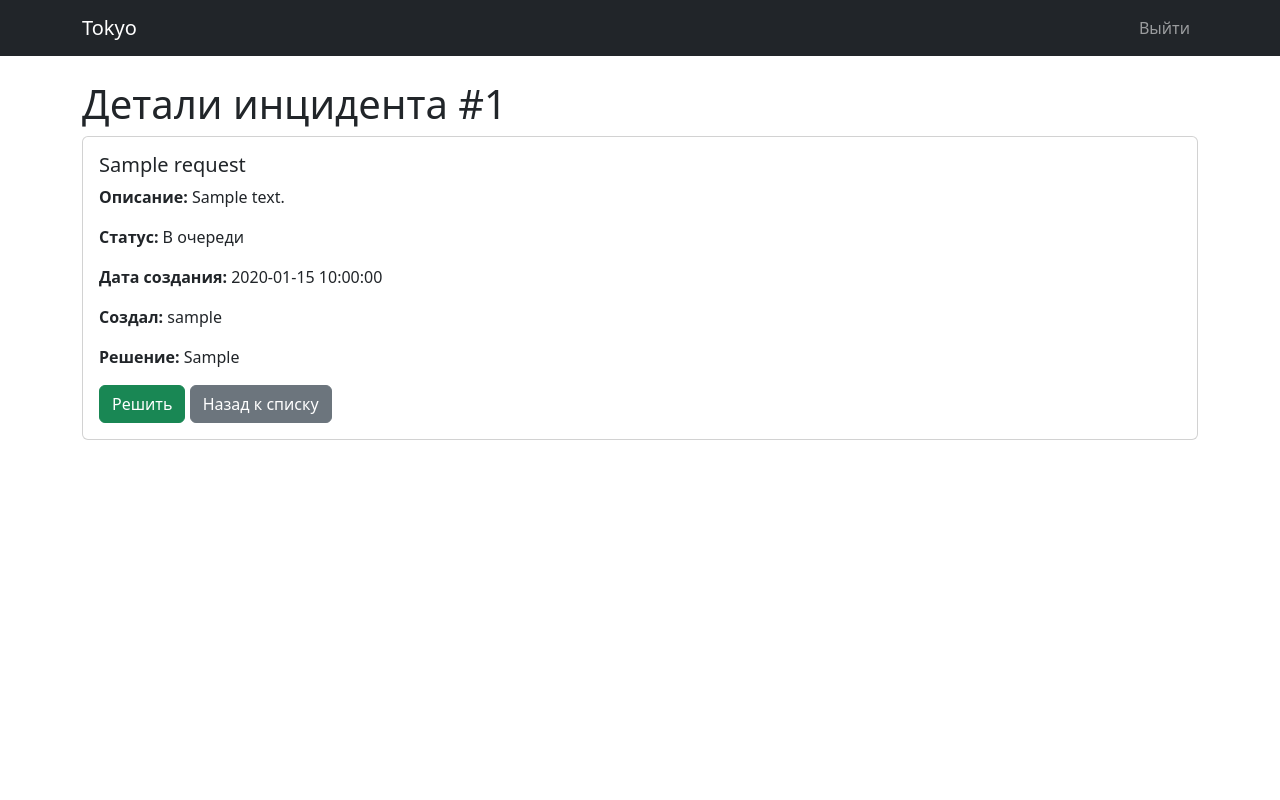
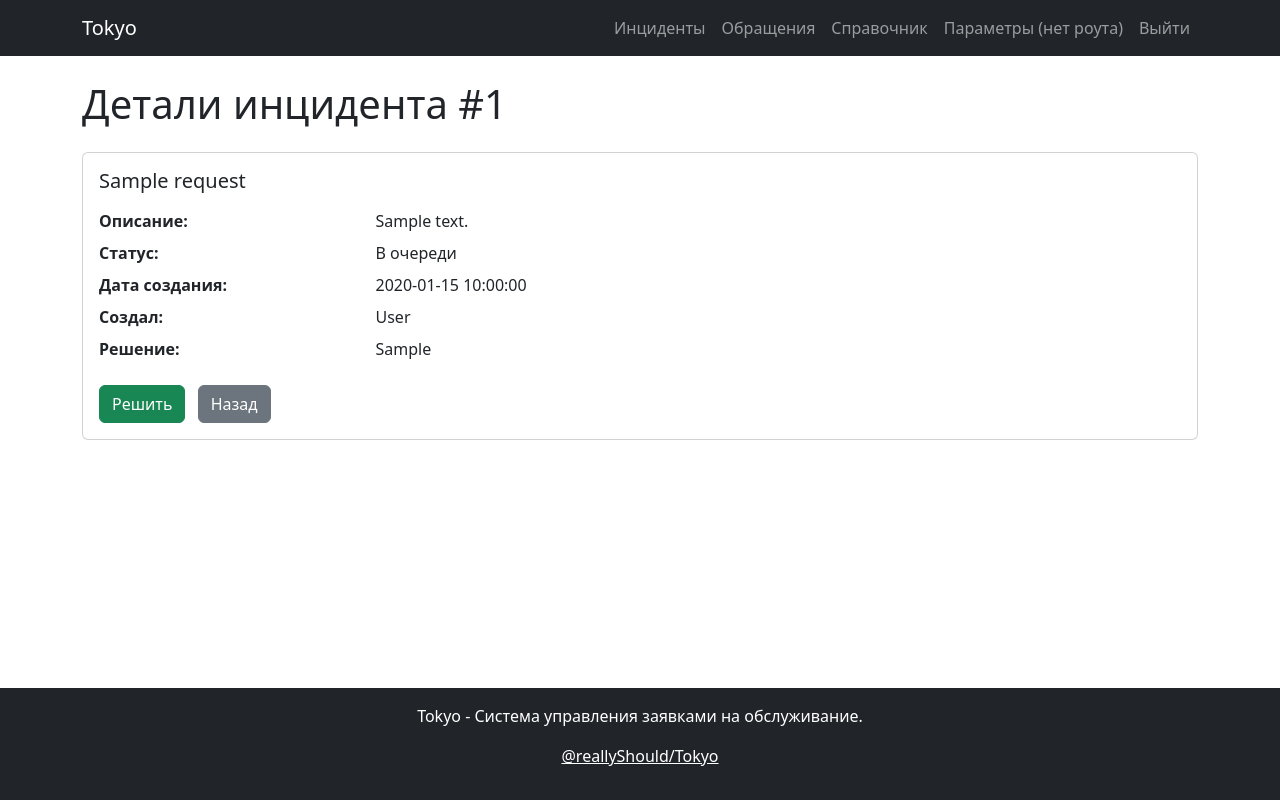
Before and after one commit to reallyShould/Tokyo, a Flask app: page /incidents/1 in a window 1280 px wide. Run offline with Flask 3, Linux system fonts and the light colour scheme; a user stored in the database is signed in; tables that the repository leaves empty hold one stand-in row (values such as "Sample post").

Commit message:
decadence

```diff
--- a/app.py
+++ b/app.py
@@ -10,6 +10,10 @@ app.config.from_object(Config)
 
 app.jinja_env.globals['get_username'] = Users.get_username_by_id
 app.jinja_env.globals['change_names'] = format_table.change_names
+app.jinja_env.globals['change_spec'] = format_table.change_spec
+app.jinja_env.globals['view_incident'] = incidents.view_incident
+app.jinja_env.globals['get_fullname'] = Users.get_fullname_by_id
+app.jinja_env.globals['check_none'] = format_table.check_none
 
 login_manager = LoginManager()
 login_manager.init_app(app)
--- a/format_table.py
+++ b/format_table.py
@@ -5,3 +5,18 @@ def change_names(status: str) -> str:
         "resolved": "Решён"
     }
     return status_mapping[status]
+
+def change_spec(name: str) -> str:
+    name_mapping = {
+        "user":"Пользователь",
+        "admin":"Администратор",
+        "system-adm":"Специалист",
+        None:"Не назначено"
+    }
+    return name_mapping[name]
+
+def check_none(text: str) -> str:
+    if text == None:
+        return "Не указано"
+    else:
+        return text
--- a/models.py
+++ b/models.py
@@ -27,7 +27,6 @@ class Users:
                 username TEXT UNIQUE NOT NULL,
                 fullname TEXT,
                 mail TEXT,
-                spec TEXT,
                 password_hash BLOB NOT NULL,
                 role TEXT NOT NULL DEFAULT 'user'
             )
@@ -131,3 +130,13 @@ class Users:
         if result:
             return result[0]
         return "Неизвестный пользователь"
+
+    def get_fullname_by_id(self, user_id):
+        conn = sqlite3.connect(config.Config.SQLALCHEMY_DATABASE_URI)
+        cursor = conn.cursor()
+        cursor.execute("SELECT fullname FROM users WHERE id = ?", (user_id,))
+        result = cursor.fetchone()
+        conn.close()
+        if result:
+            return result[0]
+        return "Имя не указано"
--- a/routes/incidents.py
+++ b/routes/incidents.py
@@ -24,9 +24,6 @@ def list_incidents():
 @incidents_bp.route('/incidents/<int:incident_id>')
 @login_required
 def view_incident(incident_id):
-    if not current_user.is_specialist():
-        abort(403)
-
     conn = sqlite3.connect(config.Config.SQLALCHEMY_DATABASE_URI)
     cursor = conn.cursor()
     cursor.execute("SELECT id, title, description, status, created_at, user_id, resolution FROM requests WHERE id = ?", (incident_id,))
@@ -36,9 +33,9 @@ def view_incident(incident_id):
         conn.close()
         abort(404)
 
-    cursor.execute("SELECT username FROM users WHERE id = ?", (incident[5],))
+    cursor.execute("SELECT username, fullname FROM users WHERE id = ?", (incident[5],))
     user = cursor.fetchone()
-    creator_username = user[0] if user else "Неизвестный пользователь"
+    creator_username = f"{user[1] if user[1] != None else user[0]} " if user else "Неизвестный пользователь"
     cursor.execute("SELECT status FROM requests WHERE id = ?", (incident[0],))
     status = change_names(cursor.fetchone()[0])
 
@@ -47,7 +44,8 @@ def view_incident(incident_id):
     return render_template('incident_detail.html',
                          incident=incident,
                          creator_username=creator_username,
-                         status=status)
+                         status=status,
+                         is_specialist=current_user.is_specialist)
 
 @incidents_bp.route('/resolve_incident/<int:incident_id>', methods=['GET', 'POST'])
 @login_required
--- a/templates/base.html
+++ b/templates/base.html
@@ -3,17 +3,38 @@
 <head>
     <title>Tokyo</title>
     <link href="https://cdn.jsdelivr.net/npm/bootstrap@5.3.0/dist/css/bootstrap.min.css" rel="stylesheet">
+    <style>
+        html, body {
+            height: 100%;
+            margin: 0;
+        }
+        body {
+            display: flex;
+            flex-direction: column;
+        }
+        main {
+            flex: 1 0 auto;
+        }
+        footer {
+            flex-shrink: 0;
+        }
+    </style>
 </head>
 <body>
     <nav class="navbar navbar-expand-lg navbar-dark bg-dark">
         <div class="container">
             <a class="navbar-brand" href="{{ url_for('auth_routes.dashboard') }}">Tokyo</a>
             <div class="navbar-nav">
+                <a class="nav-link" href="{{ url_for('incidents.list_incidents') }}">Инциденты</a>
+                <a class="nav-link" href="{{ url_for('requests.list_requests') }}">Обращения</a>
+                <a class="nav-link" href="{{ url_for('users.list_users') }}">Справочник</a>
+                <a class="nav-link" href="{{ url_for('auth_routes.logout') }}">Параметры (нет роута)</a>
                 <a class="nav-link" href="{{ url_for('auth_routes.logout') }}">Выйти</a>
             </div>
         </div>
     </nav>
 
+    <main>
         {% with messages = get_flashed_messages(with_categories=true) %}
             {% if messages %}
                 {% for category, message in messages %}
@@ -26,6 +47,14 @@
         {% endwith %}
 
         {% block content %}{% endblock %}
+    </main>
+
+    <footer class="bg-dark text-white text-center py-3">
+        <div class="container">
+            <p>Tokyo - Система управления заявками на обслуживание.</p>
+            <p><a href="https://github.com/reallyShould/Tokyo" class="text-white" target="_blank">@reallyShould/Tokyo</a></p>
+        </div>
+    </footer>
 
     <script src="https://cdn.jsdelivr.net/npm/bootstrap@5.3.0/dist/js/bootstrap.bundle.min.js"></script>
 </body>
--- a/templates/incident_detail.html
+++ b/templates/incident_detail.html
@@ -2,21 +2,38 @@
 
 {% block content %}
 <div class="container mt-4">
-    <h1>Детали инцидента #{{ incident[0] }}</h1>
+    <h1 class="mb-4">Детали инцидента #{{ incident[0] }}</h1>
     <div class="card">
         <div class="card-body">
-            <h5 class="card-title">{{ incident[1] }}</h5>
-            <p class="card-text"><strong>Описание:</strong> {{ incident[2] if incident[2] else "Описание отсутствует" }}</p>
-            <p class="card-text"><strong>Статус:</strong> {{ status }}</p>
-            <p class="card-text"><strong>Дата создания:</strong> {{ incident[4] }}</p>
-            <p class="card-text"><strong>Создал:</strong> {{ creator_username }}</p>
+            <h5 class="card-title mb-3">{{ incident[1] }}</h5>
+            <div class="row mb-2">
+                <div class="col-md-3 fw-bold">Описание:</div>
+                <div class="col-md-9">{{ incident[2] if incident[2] else "Описание отсутствует" }}</div>
+            </div>
+            <div class="row mb-2">
+                <div class="col-md-3 fw-bold">Статус:</div>
+                <div class="col-md-9">{{ status }}</div>
+            </div>
+            <div class="row mb-2">
+                <div class="col-md-3 fw-bold">Дата создания:</div>
+                <div class="col-md-9">{{ incident[4] }}</div>
+            </div>
+            <div class="row mb-2">
+                <div class="col-md-3 fw-bold">Создал:</div>
+                <div class="col-md-9">{{ creator_username }}</div>
+            </div>
             {% if incident[6] %}
-            <p class="card-text"><strong>Решение:</strong> {{ incident[6] }}</p>
+            <div class="row mb-2">
+                <div class="col-md-3 fw-bold">Решение:</div>
+                <div class="col-md-9">{{ incident[6] }}</div>
+            </div>
             {% endif %}
-            {% if incident[3] != 'resolved' %}
-            <a href="{{ url_for('incidents.resolve_incident', incident_id=incident[0]) }}" class="btn btn-success">Решить</a>
-            {% endif %}
-            <a href="{{ url_for('incidents.list_incidents') }}" class="btn btn-secondary">Назад к списку</a>
+            <div class="mt-4">
+                {% if incident[3] != 'resolved' and is_specialist() %}
+                <a href="{{ url_for('incidents.resolve_incident', incident_id=incident[0]) }}" class="btn btn-success me-2">Решить</a>
+                {% endif %}
+                <a href="javascript:history.back()" class="btn btn-secondary me-2">Назад</a>
+            </div>
         </div>
     </div>
 </div>
```
Also changed, not shown: routes/users_list.py (+7 -7 lines), templates/create_request.html (+6 -2 lines), templates/incidents.html (+6 -2 lines), templates/requests.html (+8 -2 lines), templates/user_detail.html (+7 -3 lines), templates/users.html (+6 -6 lines), 1 other file. Lines whose indentation alone changed are shown as unchanged.
